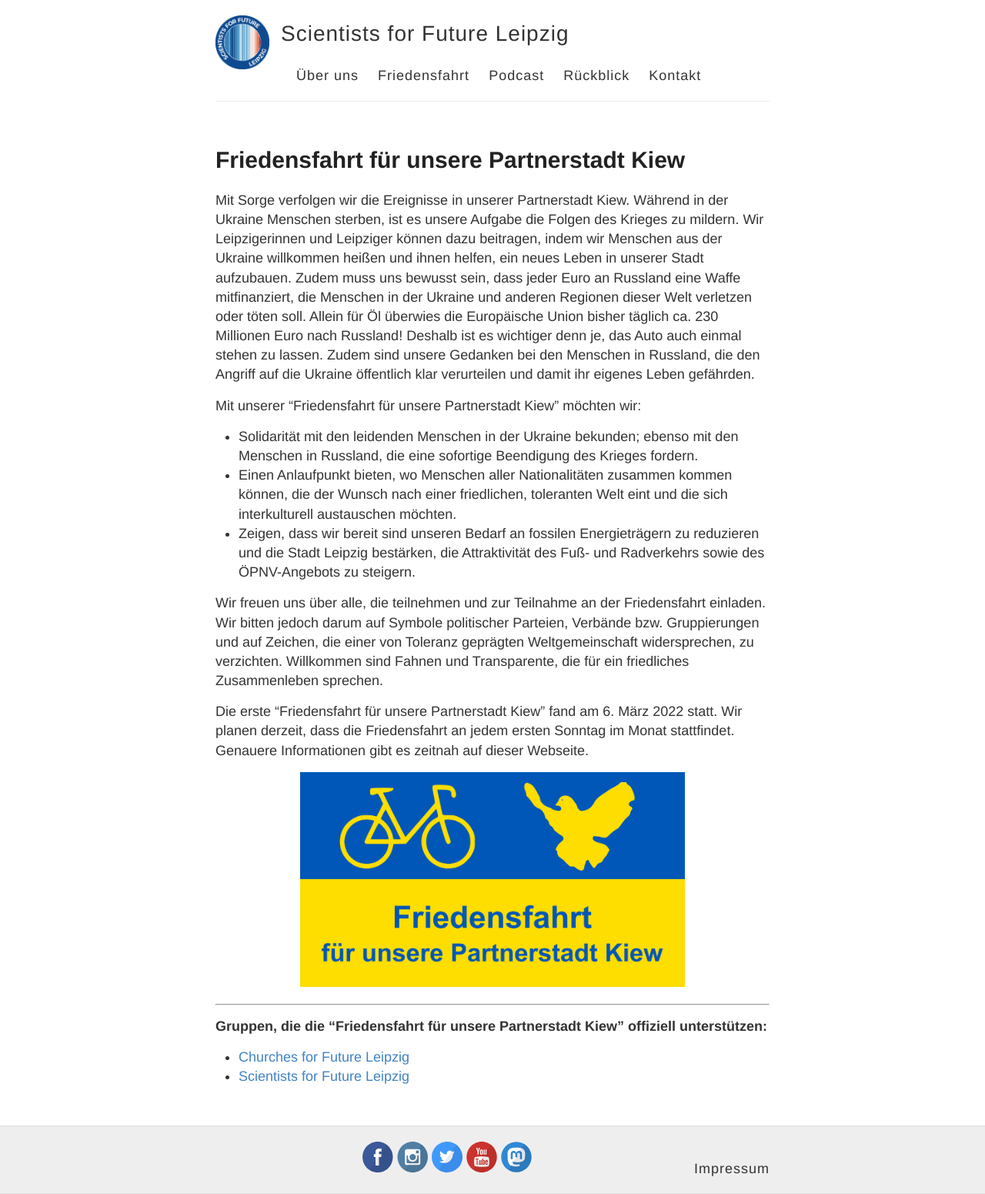
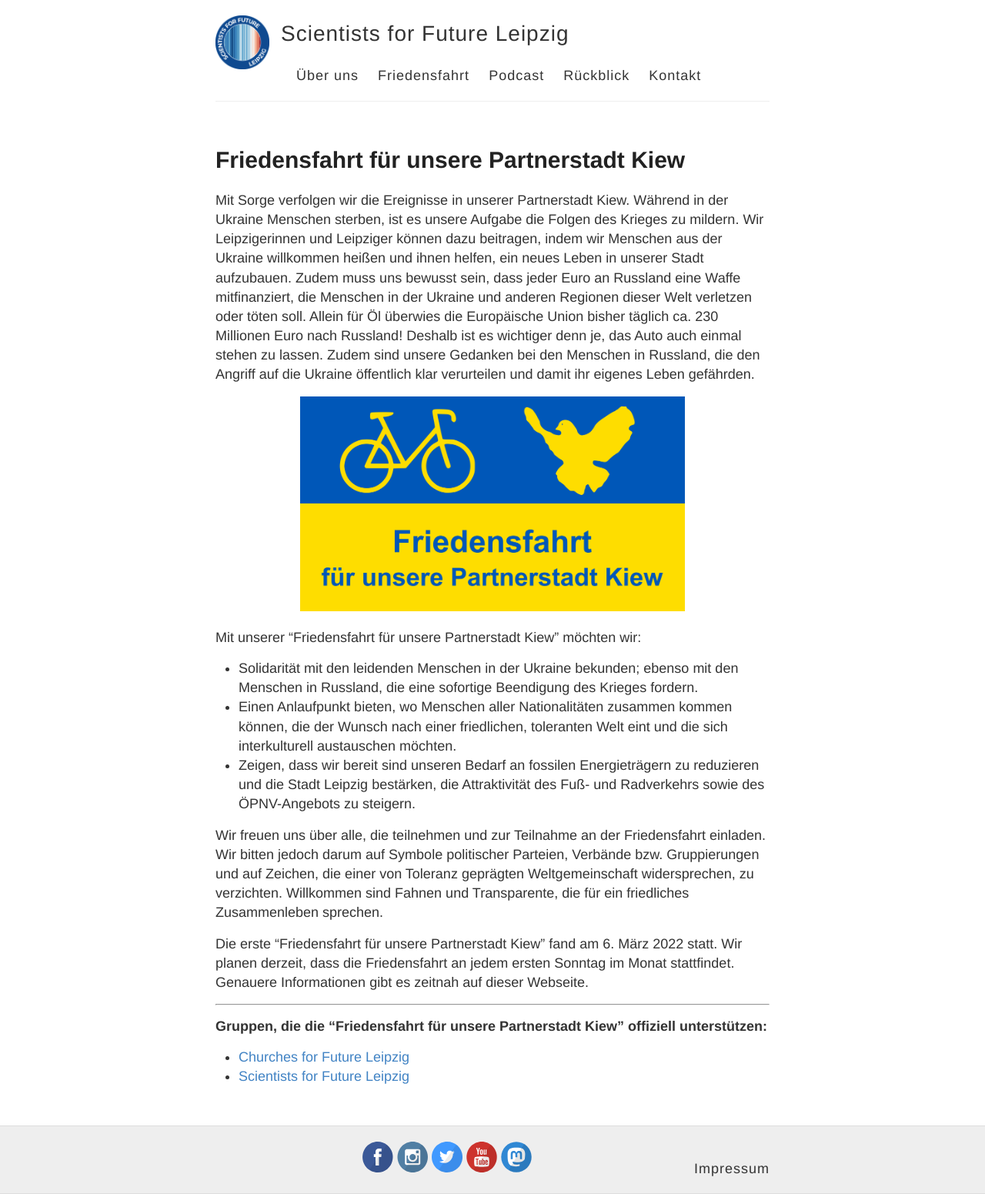
Before and after one commit to s4f-leipzig/s4f-leipzig.github.io, a Jekyll site: the page built from Friedensfahrt.md, in a window 1280 px wide. Shown: the whole page at 77% size. Built offline with Jekyll 4.4.1, drawn with Linux system fonts in a browser that asks for light colours.

Commit message:
Update Friedensfahrt.md

```diff
--- a/Friedensfahrt.md
+++ b/Friedensfahrt.md
@@ -10,6 +10,10 @@ in unserer Stadt aufzubauen. Zudem muss uns bewusst sein, dass jeder Euro an Rus
 Regionen dieser Welt verletzen oder töten soll. Allein für Öl überwies die Europäische Union bisher täglich ca. 230 Millionen Euro nach Russland!
 Deshalb ist es wichtiger denn je, das Auto auch einmal stehen zu lassen. Zudem sind unsere Gedanken bei den Menschen in Russland, die den Angriff auf
 die Ukraine öffentlich klar verurteilen und damit ihr eigenes Leben gefährden.
+
+<p align="center">
+<img src="/images/Friedensfahrt.png" width="500">
+</p>
 
 Mit unserer "Friedensfahrt für unsere Partnerstadt Kiew" möchten wir:
 <ul>
@@ -24,10 +28,6 @@ Wir freuen uns über alle, die teilnehmen und zur Teilnahme an der Friedensfahrt
 
 Die erste "Friedensfahrt für unsere Partnerstadt Kiew" fand am 6. März 2022 statt. Wir planen derzeit, dass die Friedensfahrt an jedem ersten Sonntag im Monat stattfindet. Genauere Informationen gibt es zeitnah auf dieser Webseite.
 
-<p align="center">
-<img src="/images/Friedensfahrt.png" width="500">
-</p>
-
 <hr>
 
 <b>Gruppen, die die "Friedensfahrt für unsere Partnerstadt Kiew" offiziell unterstützen:</b>
```
